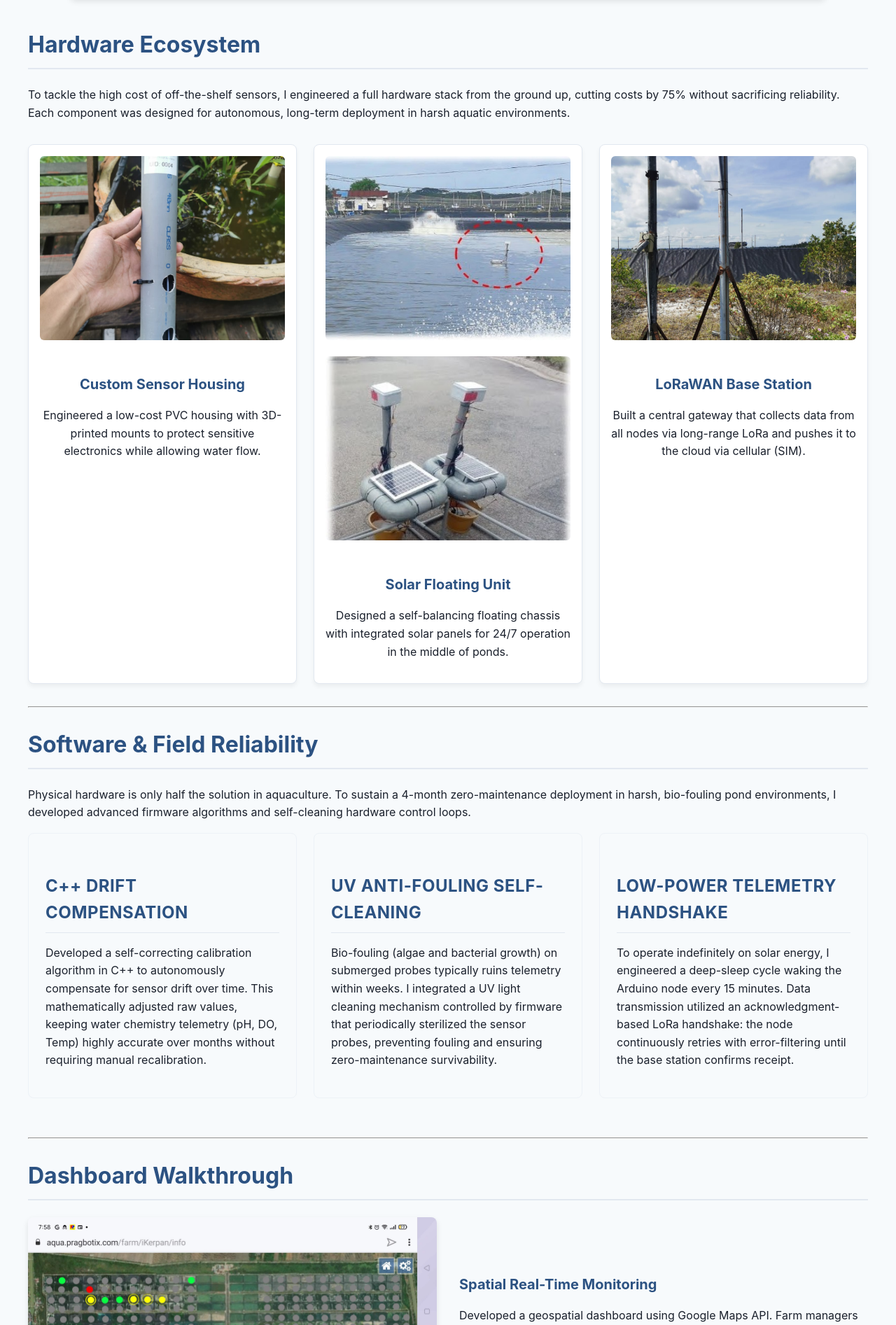
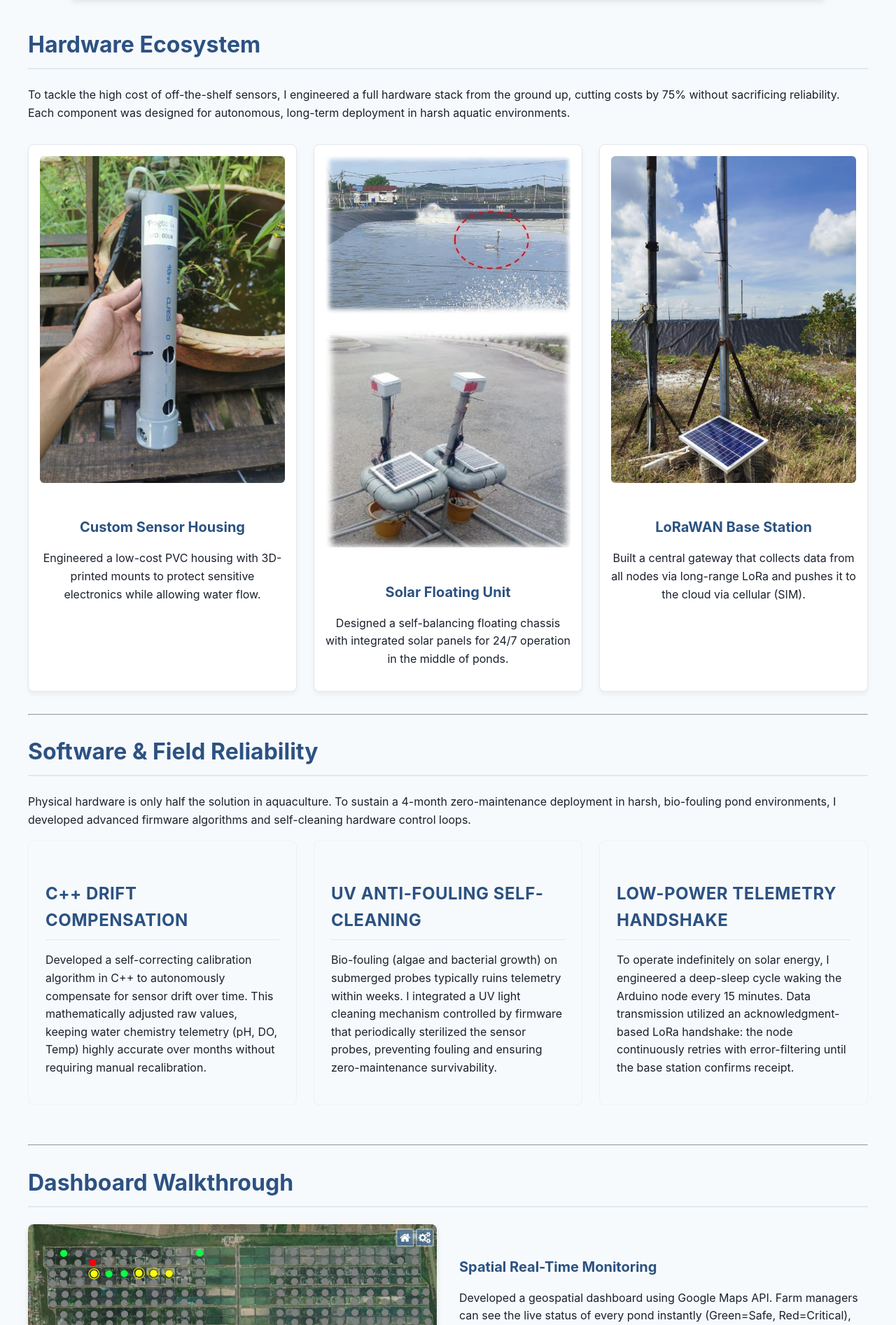
Before and after one commit to xion-xion/xion-xion.github.io, a Jekyll site: the page built from projects/project-aquaculture.html, in a window 1280 px wide. Shown: the part 2048-3941 px from the top of the page at 70% size. Built offline with Jekyll 4.4.1, drawn with Linux system fonts in a browser that asks for light colours.

Commit message:
style(aquaculture): override hardware grid image scaling and update cropped web3 image

```diff
--- a/assets/css/style.css
+++ b/assets/css/style.css
@@ -508,6 +508,13 @@ footer a:hover {
     margin-top: 0;
     font-size: 1.15rem;
     color: #2c5282;
+}
+
+/* Aquaculture specific hardware card image override to prevent cropping of vertical images */
+.aquaculture-hardware-grid .hardware-card img {
+    aspect-ratio: auto;
+    height: auto;
+    object-fit: contain;
 }
 
 .hardware-grid.two-column-grid {
--- a/projects/project-aquaculture.html
+++ b/projects/project-aquaculture.html
@@ -92,7 +92,7 @@ title: "Smart Aquaculture Ecosystem: Sensor to Cloud"
         <h2>Hardware Ecosystem</h2>
         <p>To tackle the high cost of off-the-shelf sensors, I engineered a full hardware stack from the ground up, cutting costs by 75% without sacrificing reliability. Each component was designed for autonomous, long-term deployment in harsh aquatic environments.</p>
 
-        <div class="hardware-grid">
+        <div class="hardware-grid aquaculture-hardware-grid">
             <div class="hardware-card">
                 <img src="{{ site.baseurl }}/assets/images/aquaculture/sensor_head.jpg" alt="Custom Sensor Housing">
                 <h4>Custom Sensor Housing</h4>
```
Also changed, not shown: assets/images/aquaculture/web3.jpeg.
